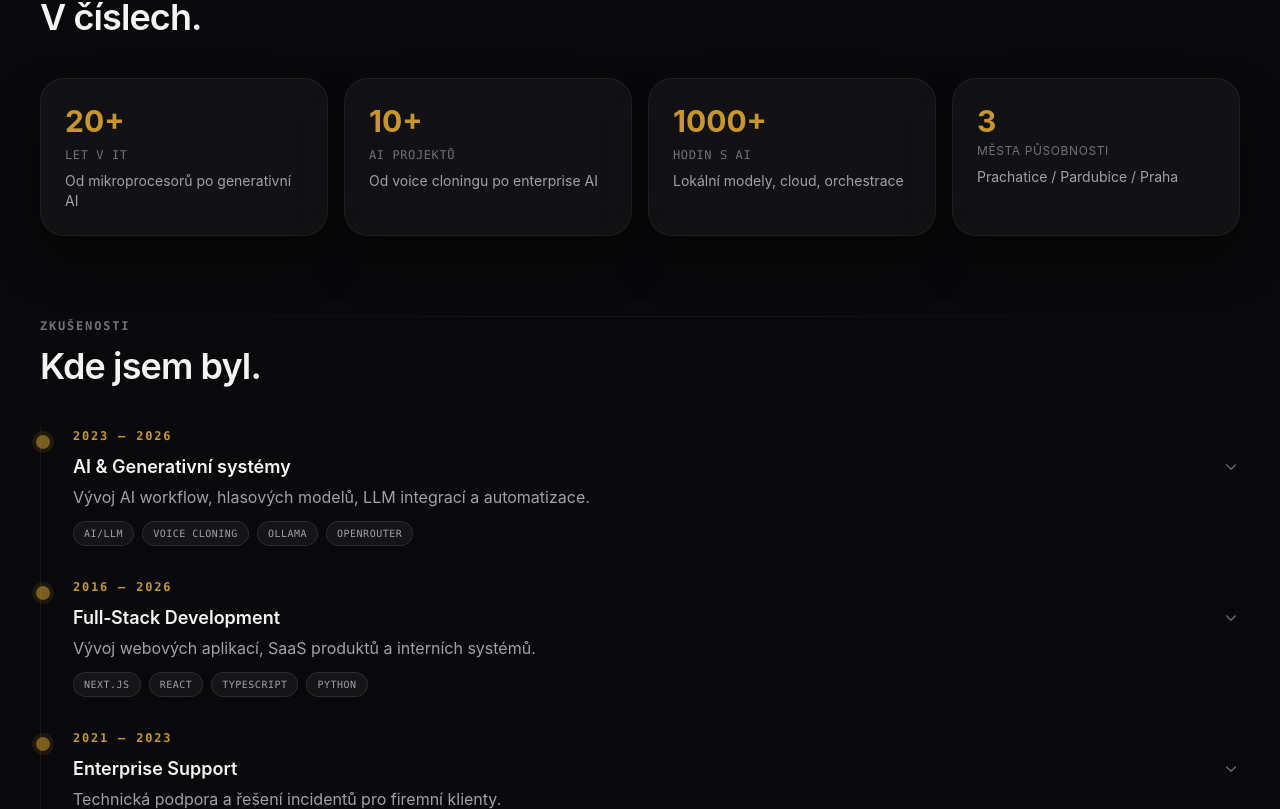
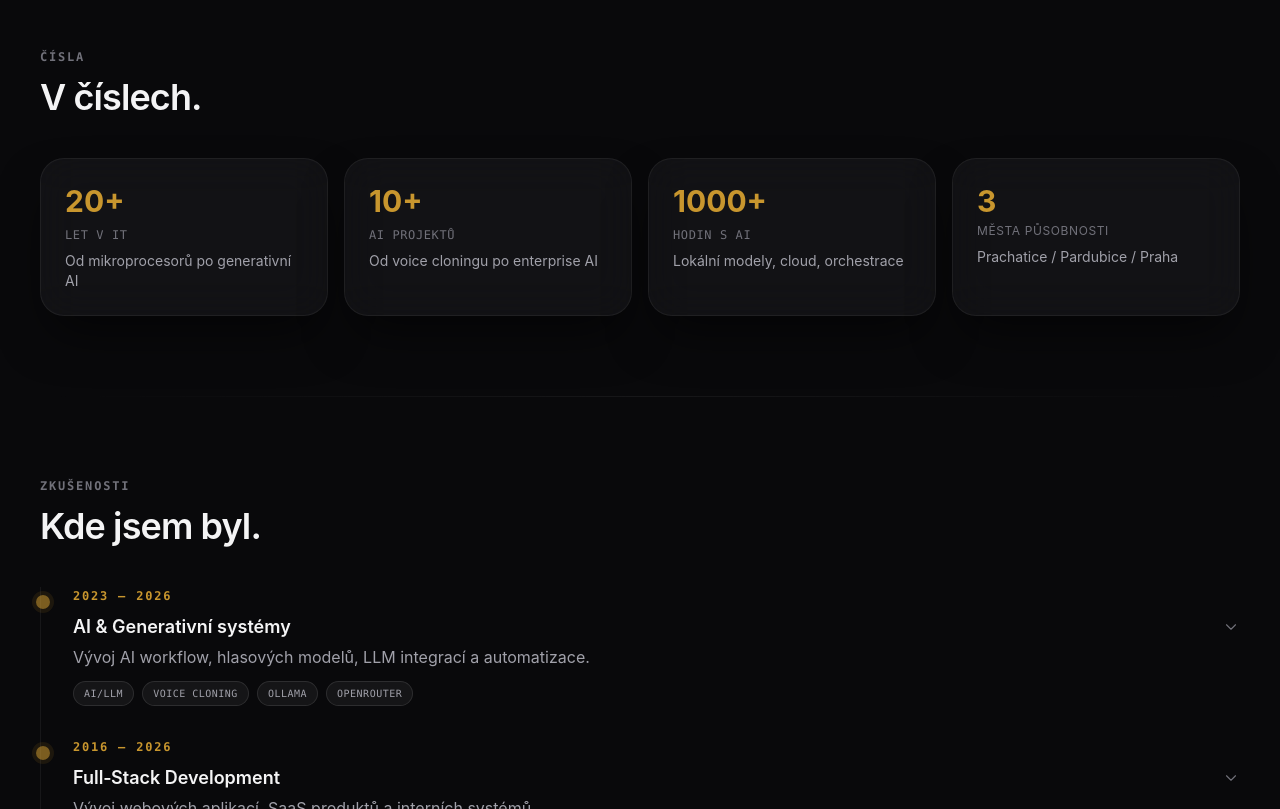
Before and after one commit to Peter-Pix/petrpiskacek.cz, a Next.js app: page / in a window 1280 px wide. Shown: the part 1991-2800 px from the top of the page. Built offline with nearby package versions, Linux system fonts and the light colour scheme.

Commit message:
fix: section-divider CSS margin override blocking Tailwind spacing
- Changed 'margin: 0 auto' to 'margin-left/right: auto'
- Allows Tailwind my-20/mt-20/mb-20 to work on section-dividers
- Fixes Vzdělání sticking to Zkušenosti

```diff
--- a/src/app/globals.css
+++ b/src/app/globals.css
@@ -407,7 +407,8 @@ body {
   height: 1px;
   width: 100%;
   max-width: 1200px;
-  margin: 0 auto;
+  margin-left: auto;
+  margin-right: auto;
   background: linear-gradient(90deg, transparent, var(--border), transparent);
 }
 
```
